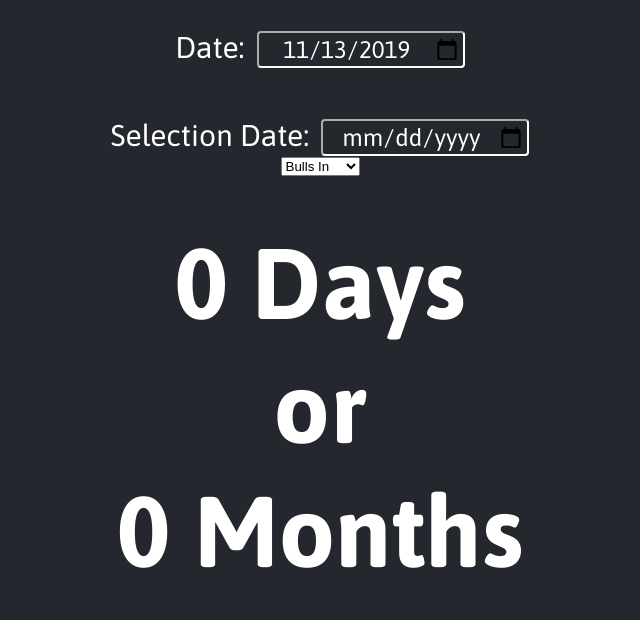
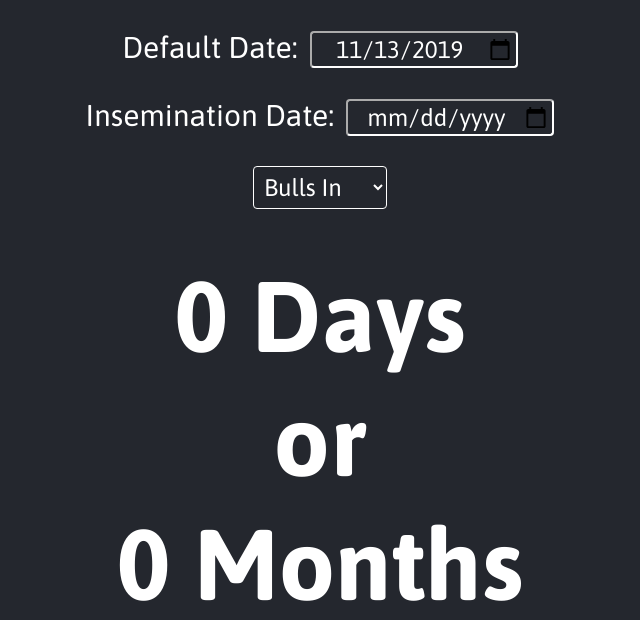
Before and after one commit to lsorell/AIDateCalc, a PHP site: page / in a window 1280 px wide. Shown: the part 109-729 px from the top of the page, without its empty margins (320-960 px from the left). Run offline with PHP 8.4, Linux system fonts and the light colour scheme.

Commit message:
Add styling to selector.

```diff
--- a/index.html
+++ b/index.html
@@ -12,15 +12,15 @@
         </header>
 
         <div class="date-entry">
-            <label for="default-date-input">Date:</label>
+            <label for="default-date-input">Default Date:</label>
             <input type="date" id="default-date-input">
+        </div>
+        <div class="date-entry">
+          <label for="date-input">Insemination Date:</label>
+          <input type="date" id="selection-date-input">
         </div>
 
         <div class="date-choices">
-          <div class="date-entry">
-            <label for="date-input">Selection Date:</label>
-            <input type="date" id="selection-date-input">
-          </div>
           <select class="i-selector" id="i-selector">
             <option value="bulls-in">Bulls In</option>
             <option value="bulls-out">Bulls Out</option>
--- a/style.css
+++ b/style.css
@@ -33,8 +33,8 @@ header > h1 {
 }
 
 .date-entry > input {
+  border-color: white;
   border-radius: 4px;
-  border-color: white;
   background: #24272E;
   color: white;
   text-align: center;
@@ -49,12 +49,18 @@ header > h1 {
 }
 
 .date-choices {
-  margin: 50px auto;
+  margin: 30px auto;
   text-align: center;
 }
 
-.i-selector {
-
+select {
+  border-color: white;
+  border-radius: 4px;
+  background-color: #24272E;
+  color: white;
+  font-size: 24px;
+  padding: 6px;
+  font-family: Asap, sans-serif;
 }
 
 .result {
```
